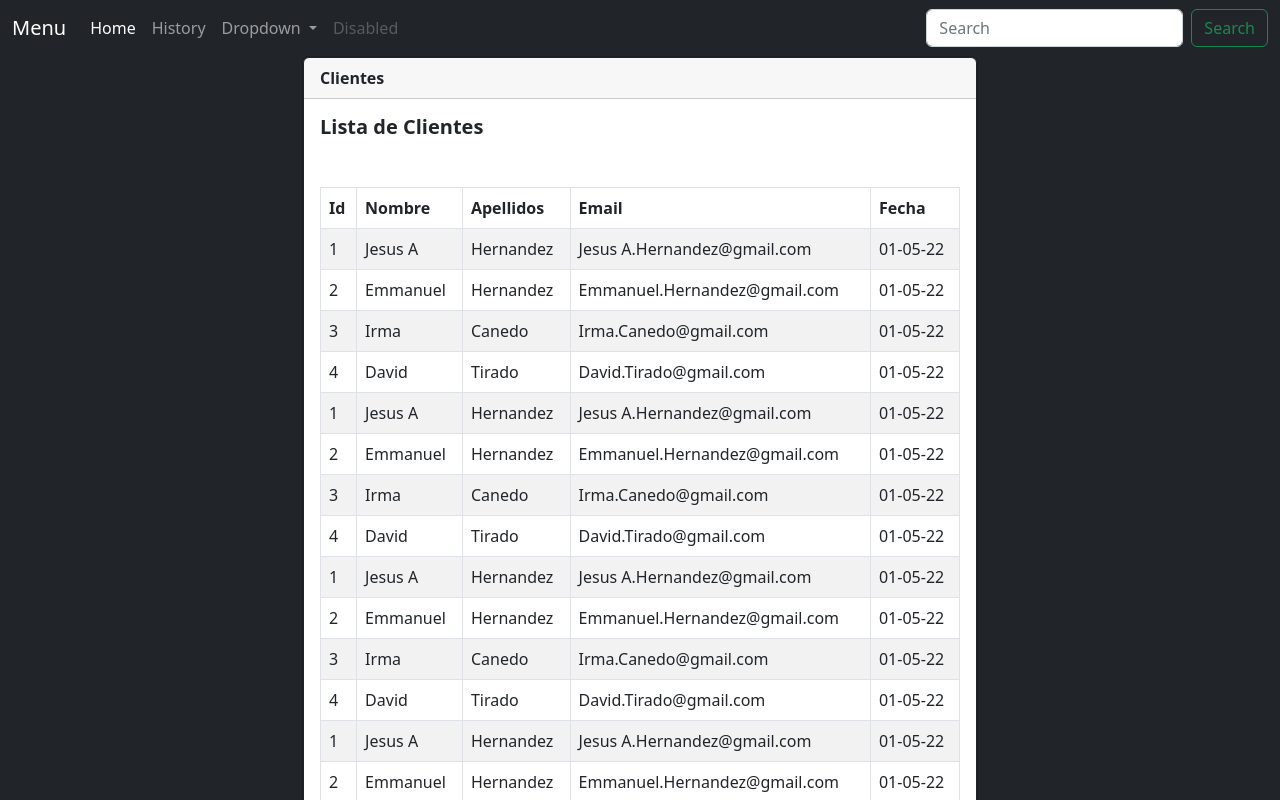
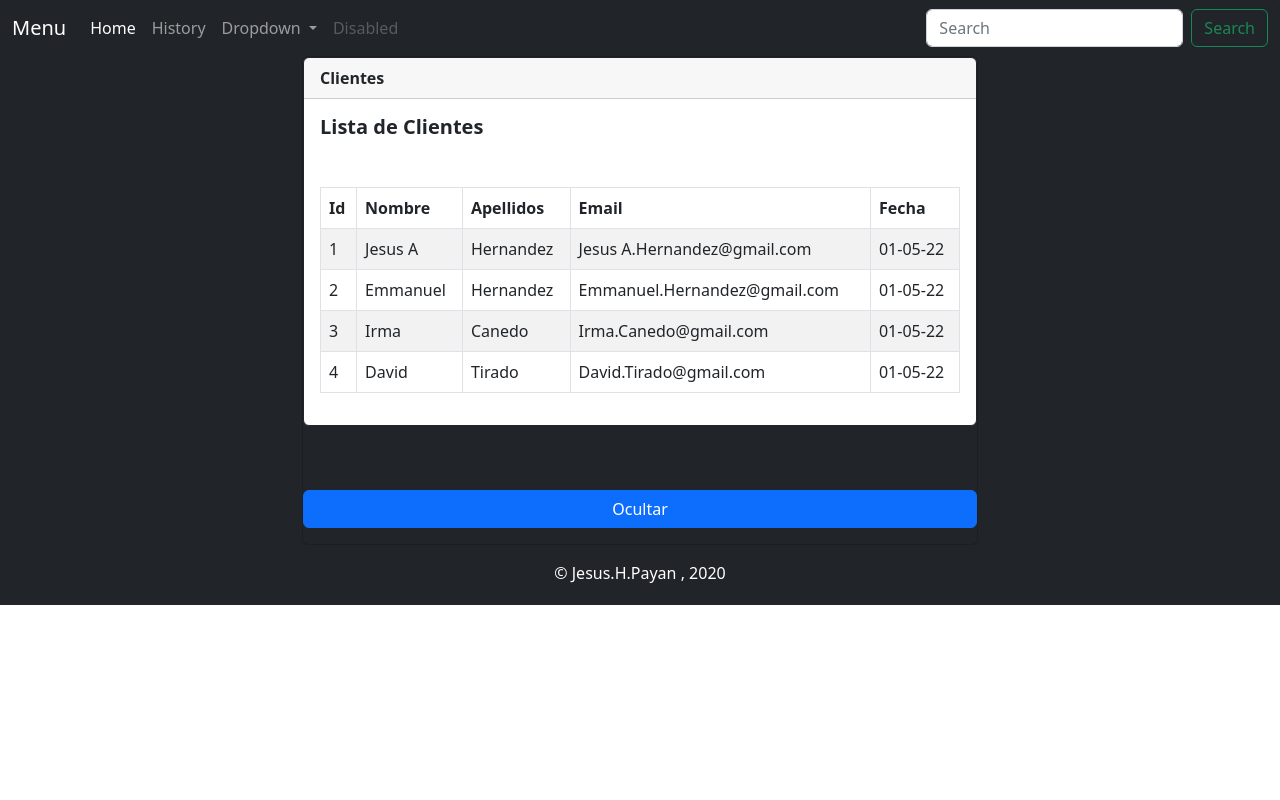
Before and after one commit to JesusPayan/fullstack-angular-project, an Angular app: page / in a window 1280 px wide. Shown: the top 800 px of the page. Built offline with nearby package versions, Linux system fonts and the light colour scheme.

Commit message:
Modify clientes.json

```diff
--- a/src/app/clientes/clientes.json.ts
+++ b/src/app/clientes/clientes.json.ts
@@ -5,22 +5,6 @@ export const CLIENTES: Cliente[] = [
     ,{	id	:		2	,	nombre	:	'	Emmanuel	'	,	apellido	:	'	Hernandez	'	,	fecha	:		'01-05-22'		,	email	:	'	Emmanuel.Hernandez@gmail.com	'}
     ,{	id	:		3	,	nombre	:	'	Irma	'	,	apellido	:	'	Canedo	'	,	fecha	:		'01-05-22'		,	email	:	'	Irma.Canedo@gmail.com	'}
     ,{	id	:		4	,	nombre	:	'	David	'	,	apellido	:	'	Tirado	'	,	fecha	:		'01-05-22'		,	email	:	'	David.Tirado@gmail.com	'}
-    ,{	id	:		1	,	nombre	:	'	Jesus A	'	,	apellido	:	'	Hernandez	'	,	fecha	:		'01-05-22'		,	email	:	'	Jesus A.Hernandez@gmail.com	'}
-    ,{	id	:		2	,	nombre	:	'	Emmanuel	'	,	apellido	:	'	Hernandez	'	,	fecha	:		'01-05-22'		,	email	:	'	Emmanuel.Hernandez@gmail.com	'}
-    ,{	id	:		3	,	nombre	:	'	Irma	'	,	apellido	:	'	Canedo	'	,	fecha	:		'01-05-22'		,	email	:	'	Irma.Canedo@gmail.com	'}
-    ,{	id	:		4	,	nombre	:	'	David	'	,	apellido	:	'	Tirado	'	,	fecha	:		'01-05-22'		,	email	:	'	David.Tirado@gmail.com	'}
-    ,{	id	:		1	,	nombre	:	'	Jesus A	'	,	apellido	:	'	Hernandez	'	,	fecha	:		'01-05-22'		,	email	:	'	Jesus A.Hernandez@gmail.com	'}
-    ,{	id	:		2	,	nombre	:	'	Emmanuel	'	,	apellido	:	'	Hernandez	'	,	fecha	:		'01-05-22'		,	email	:	'	Emmanuel.Hernandez@gmail.com	'}
-    ,{	id	:		3	,	nombre	:	'	Irma	'	,	apellido	:	'	Canedo	'	,	fecha	:		'01-05-22'		,	email	:	'	Irma.Canedo@gmail.com	'}
-    ,{	id	:		4	,	nombre	:	'	David	'	,	apellido	:	'	Tirado	'	,	fecha	:		'01-05-22'		,	email	:	'	David.Tirado@gmail.com	'}
-    ,{	id	:		1	,	nombre	:	'	Jesus A	'	,	apellido	:	'	Hernandez	'	,	fecha	:		'01-05-22'		,	email	:	'	Jesus A.Hernandez@gmail.com	'}
-    ,{	id	:		2	,	nombre	:	'	Emmanuel	'	,	apellido	:	'	Hernandez	'	,	fecha	:		'01-05-22'		,	email	:	'	Emmanuel.Hernandez@gmail.com	'}
-    ,{	id	:		3	,	nombre	:	'	Irma	'	,	apellido	:	'	Canedo	'	,	fecha	:		'01-05-22'		,	email	:	'	Irma.Canedo@gmail.com	'}
-    ,{	id	:		4	,	nombre	:	'	David	'	,	apellido	:	'	Tirado	'	,	fecha	:		'01-05-22'		,	email	:	'	David.Tirado@gmail.com	'}
-    ,{	id	:		1	,	nombre	:	'	Jesus A	'	,	apellido	:	'	Hernandez	'	,	fecha	:		'01-05-22'		,	email	:	'	Jesus A.Hernandez@gmail.com	'}
-    ,{	id	:		2	,	nombre	:	'	Emmanuel	'	,	apellido	:	'	Hernandez	'	,	fecha	:		'01-05-22'		,	email	:	'	Emmanuel.Hernandez@gmail.com	'}
-    ,{	id	:		3	,	nombre	:	'	Irma	'	,	apellido	:	'	Canedo	'	,	fecha	:		'01-05-22'		,	email	:	'	Irma.Canedo@gmail.com	'}
-    ,{	id	:		4	,	nombre	:	'	David	'	,	apellido	:	'	Tirado	'	,	fecha	:		'01-05-22'		,	email	:	'	David.Tirado@gmail.com	'}
 
 
   ];
```
